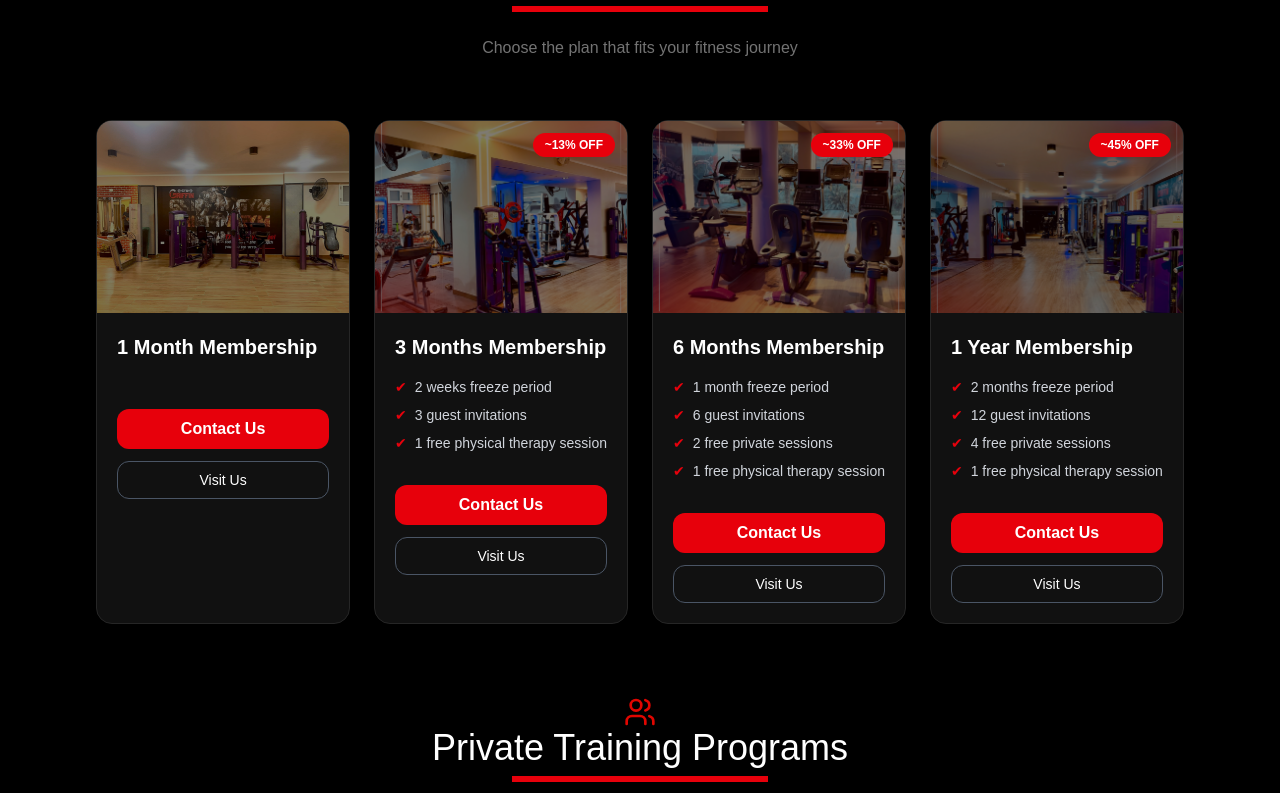
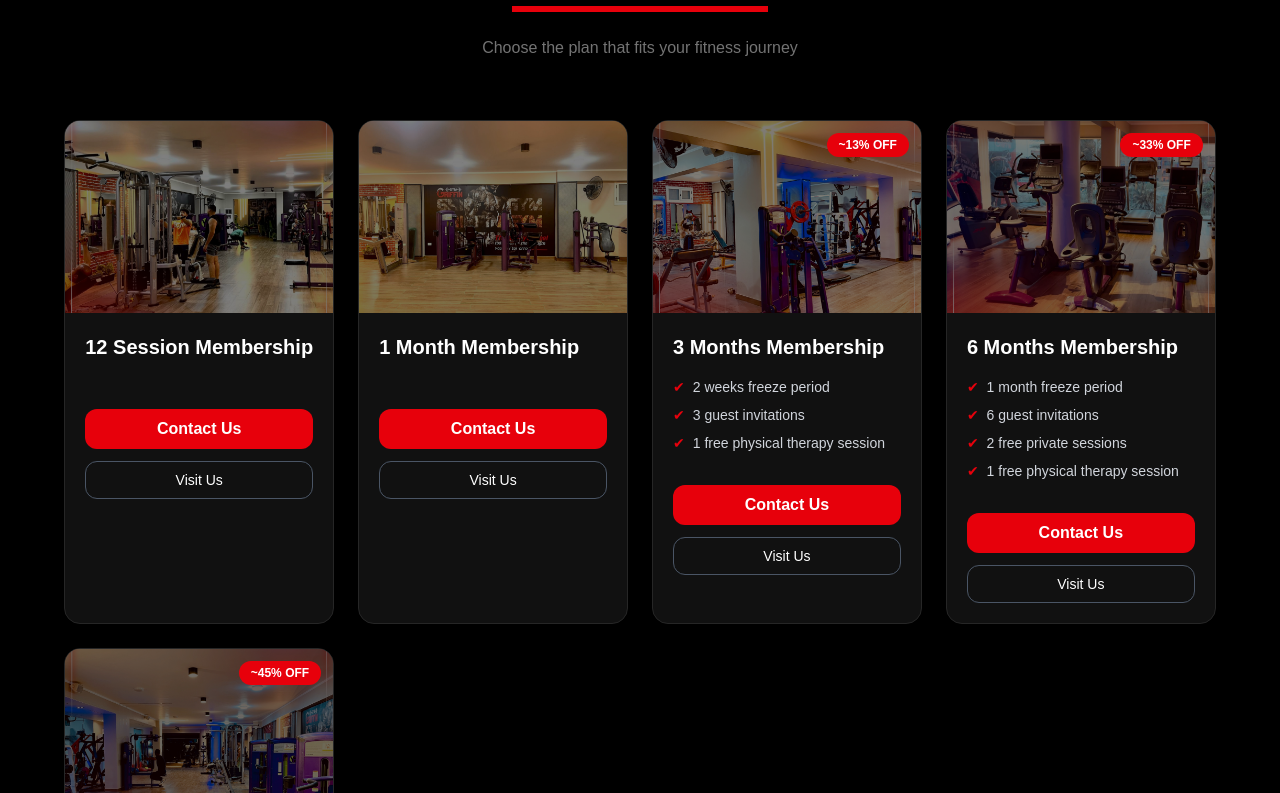
Before and after one commit to You-s-sef24/griffin-gym, a Next.js app: page / in a window 1280 px wide. Shown: the part 847-1640 px from the top of the page. Built offline with nearby package versions, Linux system fonts and the light colour scheme.

Commit message:
new membership added

```diff
--- a/app/Contexts/GymContext.js
+++ b/app/Contexts/GymContext.js
@@ -12,6 +12,13 @@ export default function GymProvider({ children }) {
         owner: "Mahmoud Abo Amira",
         heroImage: '/griffin-gym-4.jpg',
         membershipPlans: [
+            {
+                id: 0,
+                title: "12 Session Membership",
+                discount: "",
+                image: "/griffin-gym.jpg",
+                services: []
+            },
             {
                 id: 1,
                 title: "1 Month Membership",
@@ -42,6 +49,13 @@ export default function GymProvider({ children }) {
             }
         ],
         membershipPlansAR: [
+            {
+                id: 0,
+                title: "اشتراك لمدة 12 حصة",
+                discount: "",
+                image: "/griffin-gym-6.jpg",
+                services: []
+            },
             {
                 id: 1,
                 title: "اشتراك لمدة شهر",
@@ -482,7 +496,7 @@ export default function GymProvider({ children }) {
             "يجب على الأعضاء الحفاظ على نظافة غرف الاستحمام والحمامات",
             "يُسمح بترقية الاشتراك خلال أسبوع ١ من تاريخ الشراء"
         ],
-        phone: "01102062109",
+        phone: "+201102062109",
     });
 
     return (
--- a/app/layout.js
+++ b/app/layout.js
@@ -3,6 +3,7 @@ import Navbar from './Components/Navbar';
 import GymProvider from './Contexts/GymContext';
 import LanguageProvider from './Contexts/LanguageContext';
 import './globals.css';
+import { Analytics } from "@vercel/analytics/react";
 
 export const metadata = {
   title: 'Griffin Gym',
@@ -17,6 +18,7 @@ export default function RootLayout({ children }) {
           <LanguageProvider>
             <Navbar />
             {children}
+            <Analytics />
             <Footer />
           </LanguageProvider>
         </GymProvider>
--- a/package.json
+++ b/package.json
@@ -9,6 +9,7 @@
     "lint": "eslint"
   },
   "dependencies": {
+    "@vercel/analytics": "^1.6.1",
     "next": "16.1.6",
     "react": "19.2.3",
     "react-dom": "19.2.3",
```
Also changed, not shown: 1 other file (tests, documents, lock files or other folders).
